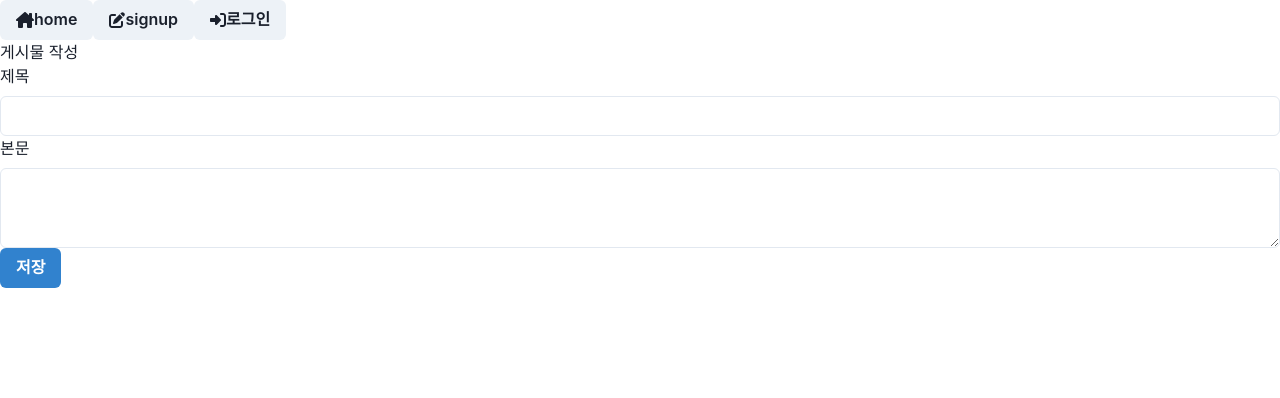
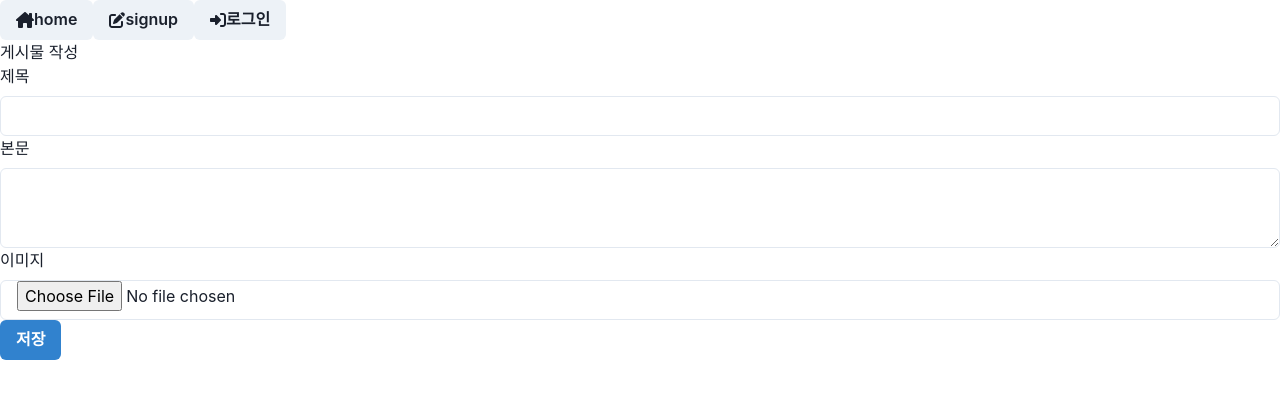
Before and after one commit to soowan95/prj1-fe, a React (Create React App) app: page /write in a window 1280 px wide. Shown: the top 398 px of the page. Built offline with nearby package versions, Linux system fonts and the light colour scheme; no server answers.

Commit message:
adding file upload feature...

```diff
--- a/src/page/board/BoardWrite.js
+++ b/src/page/board/BoardWrite.js
@@ -15,7 +15,7 @@ import { useNavigate } from "react-router-dom";
 export function BoardWrite() {
   const [isSubmitting, setIsSubmitting] = useState(false);
 
-  const [write, updateWrite] = useImmer({ title: "", content: "" });
+  const [write, updateWrite] = useImmer({ title: "", content: "", file: null });
 
   const navigate = useNavigate();
 
@@ -24,7 +24,7 @@ export function BoardWrite() {
   function handleSubmit() {
     setIsSubmitting(true);
     axios
-      .post("/api/board/add", { ...write })
+      .postForm("/api/board/add", { ...write })
       .then(() => {
         toast({
           description: "새 글이 저장되었습니다.",
@@ -74,6 +74,18 @@ export function BoardWrite() {
             }
           ></Textarea>
         </FormControl>
+        <FormControl>
+          <FormLabel>이미지</FormLabel>
+          <Input
+            type="file"
+            accept="image/*"
+            onChange={(e) =>
+              updateWrite((draft) => {
+                draft.file = e.target.files[0];
+              })
+            }
+          />
+        </FormControl>
 
         <Button
           isDisabled={isSubmitting}
```
